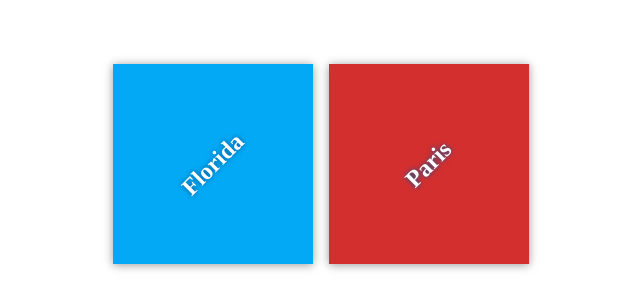
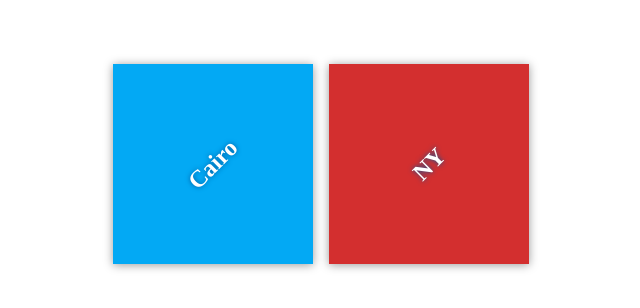
Before and after one commit to moabdelmoez/my-travel-plans, a plain HTML site: page index.html in a window 1280 px wide. Shown: the part 236-544 px from the top of the page, 319-959 px from the left. Drawn offline with Linux system fonts and the light colour scheme; files that its build step writes are made by us from their sources.

Commit message:
add tag v2.0

```diff
--- a/index.html
+++ b/index.html
@@ -2,7 +2,7 @@
 <html lang="en">
 <head>
     <meta charset="utf-8">
-    <title>Travels v1.0</title>
+    <title>Travels v2.0</title>
     <meta name="description" content="">
     <link rel="stylesheet" href="css/app.css">
 </head>
@@ -11,11 +11,11 @@
     <div class="container">
         <div class="destination-container">
             <div class="destination" id="florida">
-                <h2>Florida</h2>
+                <h2>Cairo</h2>
             </div>
 
             <div class="destination" id="paris">
-                <h2>Paris</h2>
+                <h2>NY</h2>
             </div>
         </div>
     </div>
```
